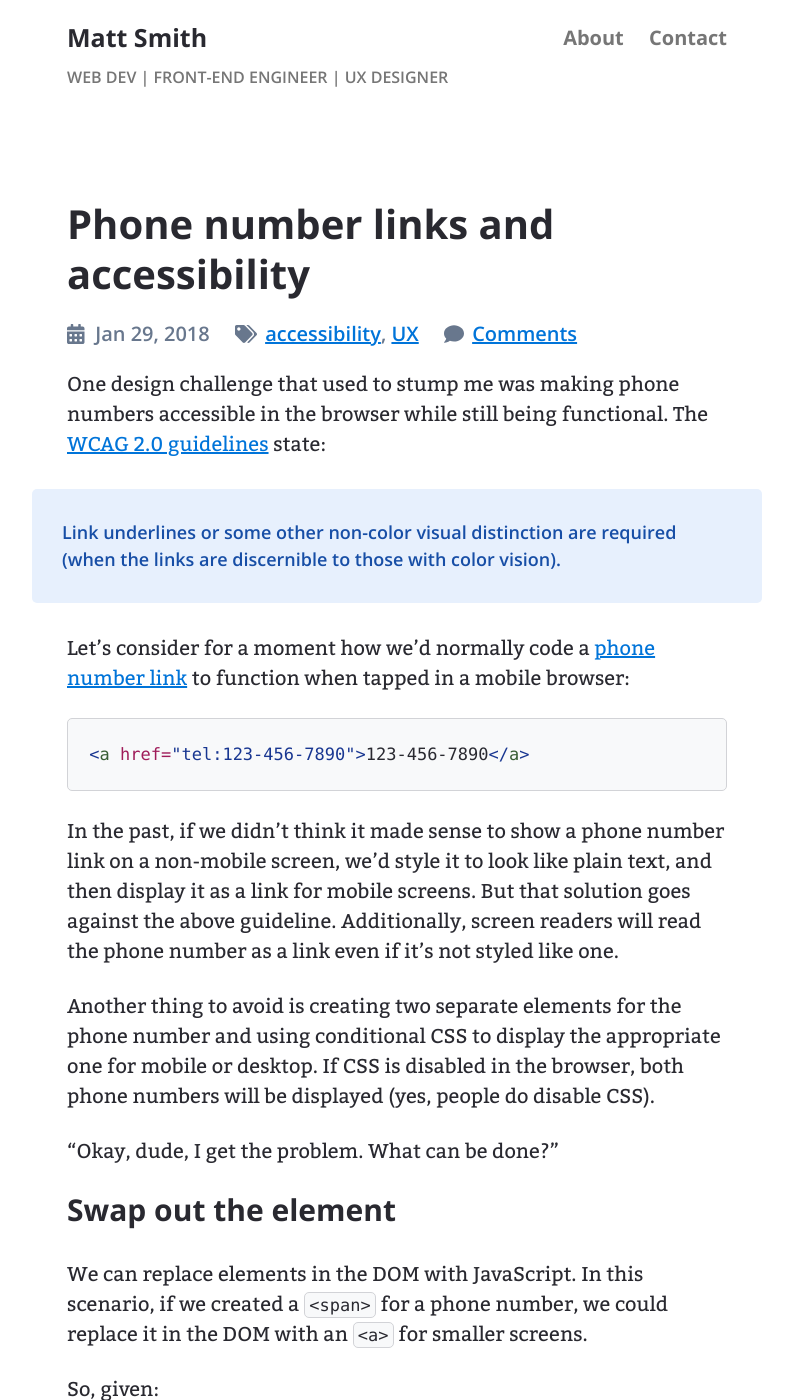
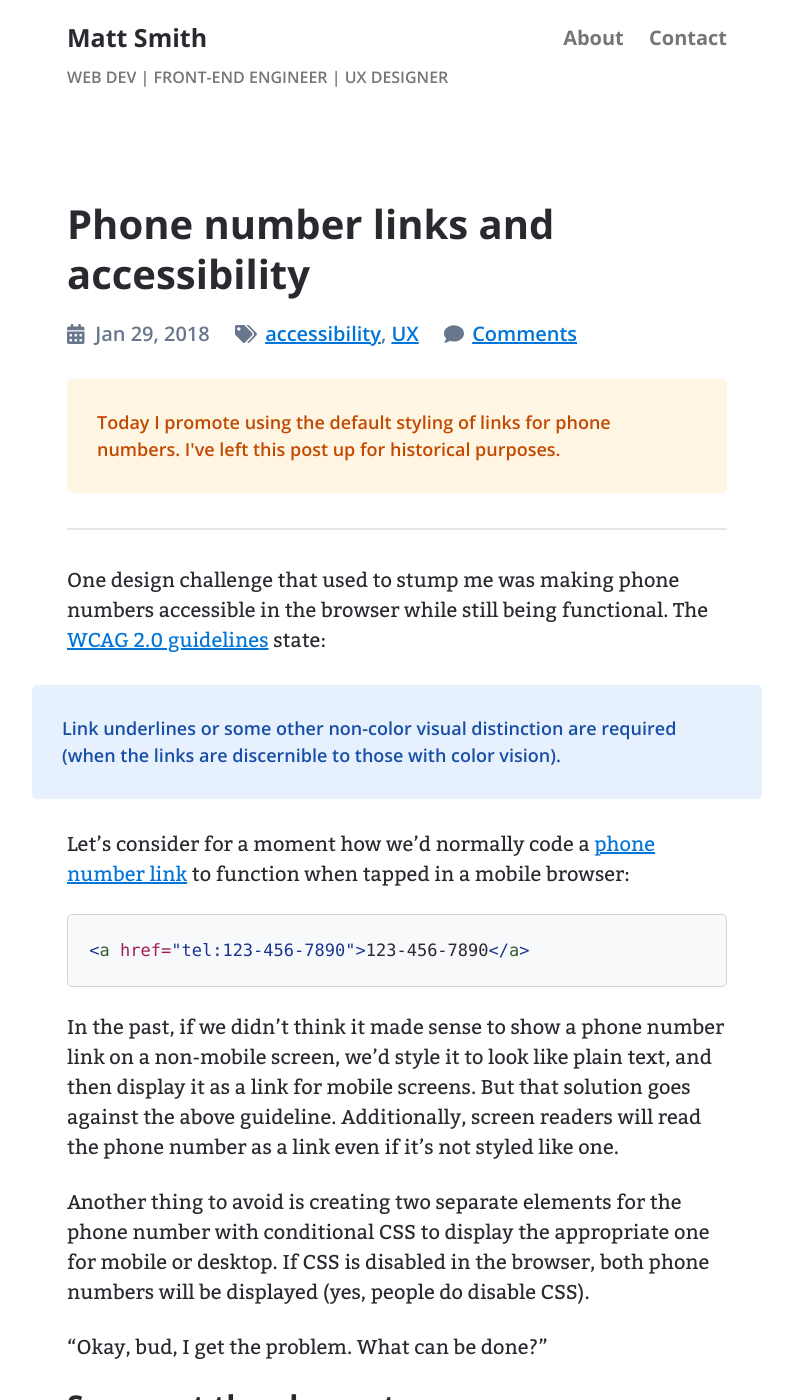
Before and after one commit to AllThingsSmitty/allthingssmitty.github.io, a Jekyll site: the page built from _posts/2018-01-29-phone-number-links-and-accessibility.md, in a window 1280 px wide and 1400 px high. Shown: the whole window, without its empty margins (243-1036 px from the left). Built offline with Jekyll 4.4.1, drawn with Linux system fonts in a browser that asks for light colours; comment, search, counter and statistics services are not loaded; some of the changed text lies outside the part shown.

````diff
--- a/_config.yml
+++ b/_config.yml
@@ -41,4 +41,4 @@
   repo: 'https://github.com/allthingssmitty/allthingssmitty.github.io'
 plugins:
   - jekyll-paginate
-  - jekyll-autoprefixer
+  #- jekyll-autoprefixer
--- a/_posts/2018-01-29-phone-number-links-and-accessibility.md
+++ b/_posts/2018-01-29-phone-number-links-and-accessibility.md
@@ -7,6 +7,11 @@
 comments: true
 ---
 
+<aside class="message notification">
+  Today I promote using the default styling of links for phone numbers. I've left this post up for historical purposes.
+</aside>
+
+<div class="break"></div>
 
 One design challenge that used to stump me was making phone numbers accessible in the browser while still being functional. The [WCAG 2.0 guidelines](https://www.w3.org/TR/WCAG20-TECHS/F73.html#F73-description){:rel="external"} state:
 
@@ -20,9 +25,9 @@
 
 In the past, if we didn't think it made sense to show a phone number link on a non-mobile screen, we'd style it to look like plain text, and then display it as a link for mobile screens. But that solution goes against the above guideline. Additionally, screen readers will read the phone number as a link even if it's not styled like one.
 
-Another thing to avoid is creating two separate elements for the phone number and using conditional CSS to display the appropriate one for mobile or desktop. If CSS is disabled in the browser, both phone numbers will be displayed (yes, people do disable CSS).
+Another thing to avoid is creating two separate elements for the phone number with conditional CSS to display the appropriate one for mobile or desktop. If CSS is disabled in the browser, both phone numbers will be displayed (yes, people do disable CSS).
 
-"Okay, dude, I get the problem. What can be done?"
+"Okay, bud, I get the problem. What can be done?"
 
 
 ## Swap out the element
@@ -55,7 +60,7 @@
 }
 ```
 
-<p class="message"><strong>Note:</strong> much of the feedback I've received points out that this could reduce overall accessibility when interacting with VoIP technology. So, YMMV.</p>
+<aside class="message notification">I received a lot of feedback pointing out that this could reduce overall accessibility when interacting with VoIP technology, so YMMV.</aside>
 
 Here's a demo showing this technique when the phone number's container is a specific size.
 
````
Also changed, not shown: 1 other file.
